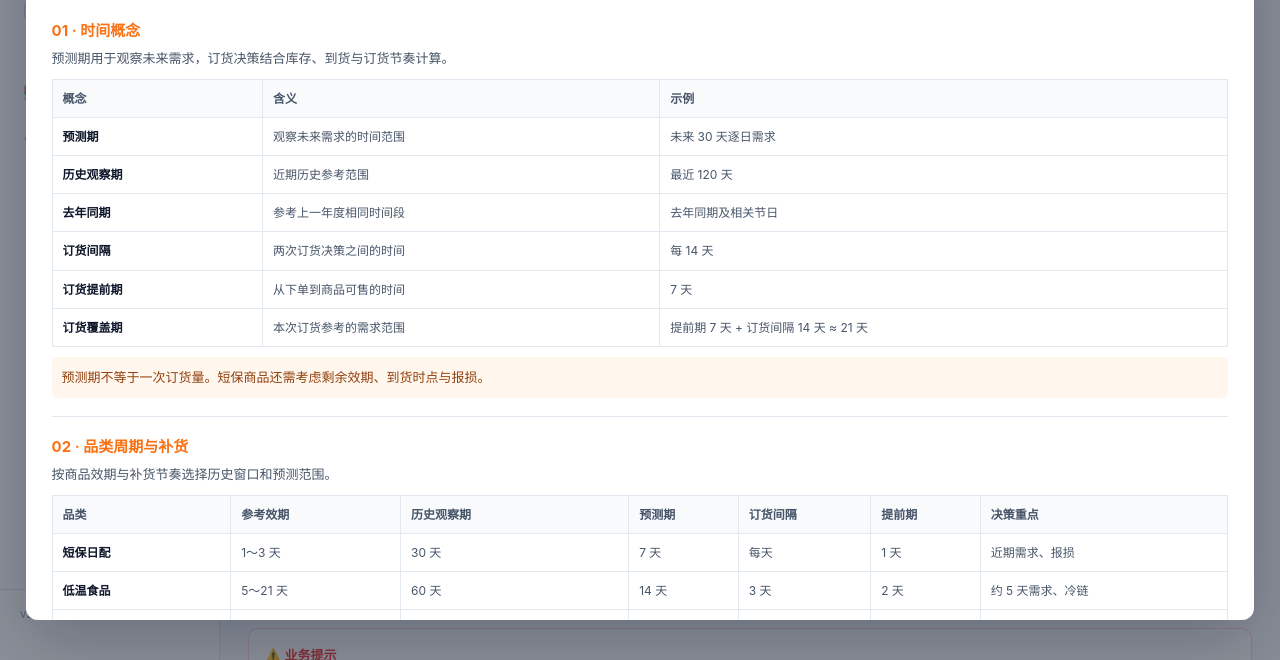
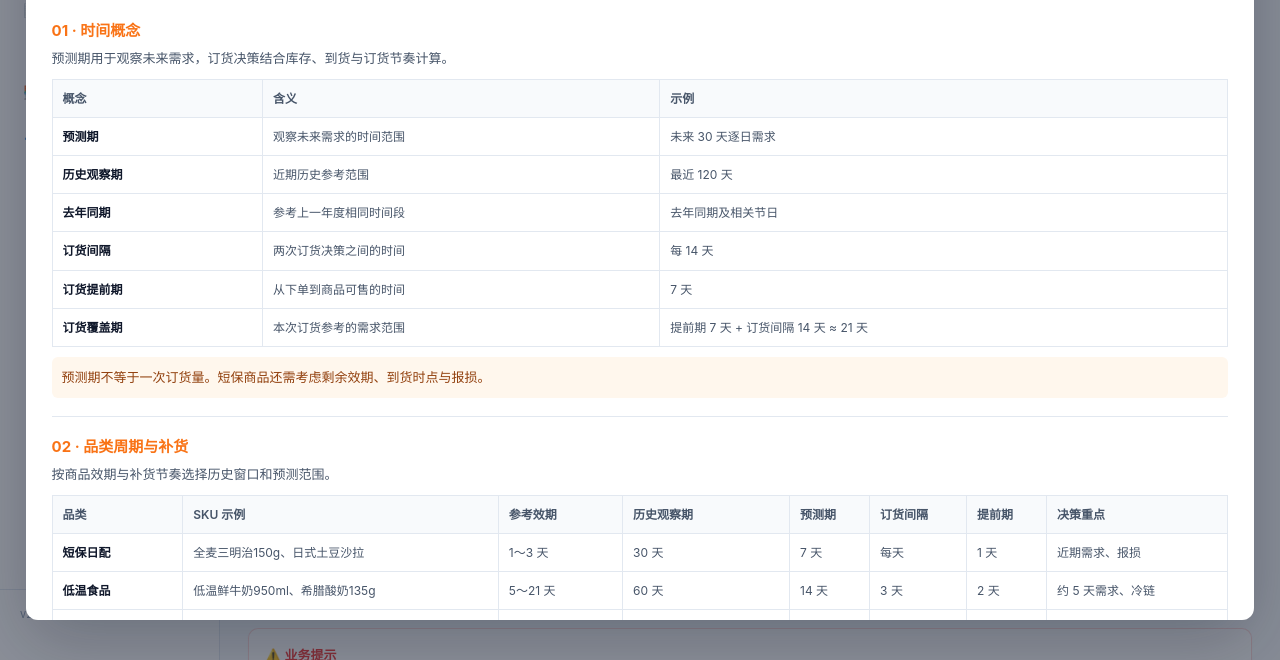
Before and after one commit to zengweiyi1223/yummy-snack-forecast-demo, a plain HTML site: page index.html in a window 1280 px wide. Both pictures are taken after a click on the button "查看预测策略说明". Shown: the part 140-800 px from the top of the page. Drawn offline with Linux system fonts and the light colour scheme.

Commit message:
Show SKU examples in category strategy

```diff
--- a/index.html
+++ b/index.html
@@ -264,8 +264,8 @@ tr:hover td{background:rgba(0,0,0,.02)}
     <section><h3>01 · 时间概念</h3><p>预测期用于观察未来需求，订货决策结合库存、到货与订货节奏计算。</p><div class="strategy-table"><table><thead><tr><th>概念</th><th>含义</th><th>示例</th></tr></thead><tbody>
       <tr><td>预测期</td><td>观察未来需求的时间范围</td><td>未来 30 天逐日需求</td></tr><tr><td>历史观察期</td><td>近期历史参考范围</td><td>最近 120 天</td></tr><tr><td>去年同期</td><td>参考上一年度相同时间段</td><td>去年同期及相关节日</td></tr><tr><td>订货间隔</td><td>两次订货决策之间的时间</td><td>每 14 天</td></tr><tr><td>订货提前期</td><td>从下单到商品可售的时间</td><td>7 天</td></tr><tr><td>订货覆盖期</td><td>本次订货参考的需求范围</td><td>提前期 7 天 + 订货间隔 14 天 ≈ 21 天</td></tr>
     </tbody></table></div><p class="strategy-callout">预测期不等于一次订货量。短保商品还需考虑剩余效期、到货时点与报损。</p></section>
-    <section><h3>02 · 品类周期与补货</h3><p>按商品效期与补货节奏选择历史窗口和预测范围。</p><div class="strategy-table"><table><thead><tr><th>品类</th><th>参考效期</th><th>历史观察期</th><th>预测期</th><th>订货间隔</th><th>提前期</th><th>决策重点</th></tr></thead><tbody>
-      <tr><td>短保日配</td><td>1～3 天</td><td>30 天</td><td>7 天</td><td>每天</td><td>1 天</td><td>近期需求、报损</td></tr><tr><td>低温食品</td><td>5～21 天</td><td>60 天</td><td>14 天</td><td>3 天</td><td>2 天</td><td>约 5 天需求、冷链</td></tr><tr><td>常规食品</td><td>21 天以上</td><td>90 天 + 去年同期</td><td>30 天</td><td>7 天</td><td>3 天</td><td>约 10 天需求</td></tr><tr><td>节日限定食品</td><td>按 SKU 管理</td><td>90 天 + 去年同期</td><td>30 天</td><td>7 天</td><td>3 天</td><td>节前备货、节后退场</td></tr><tr><td>日用百货</td><td>约 2～5 年</td><td>120 天 + 去年同期</td><td>30 天</td><td>14 天</td><td>7 天</td><td>约 21 天需求</td></tr><tr><td>美妆个护</td><td>约 2～3 年</td><td>120 天 + 去年同期</td><td>30 天</td><td>14 天</td><td>7 天</td><td>约 21 天需求</td></tr><tr><td>文具小百</td><td>约 3～10 年</td><td>120 天 + 去年同期</td><td>30 天</td><td>14 天</td><td>7 天</td><td>约 21 天需求</td></tr>
+    <section><h3>02 · 品类周期与补货</h3><p>按商品效期与补货节奏选择历史窗口和预测范围。</p><div class="strategy-table"><table><thead><tr><th>品类</th><th>SKU 示例</th><th>参考效期</th><th>历史观察期</th><th>预测期</th><th>订货间隔</th><th>提前期</th><th>决策重点</th></tr></thead><tbody>
+      <tr><td>短保日配</td><td>全麦三明治150g、日式土豆沙拉</td><td>1～3 天</td><td>30 天</td><td>7 天</td><td>每天</td><td>1 天</td><td>近期需求、报损</td></tr><tr><td>低温食品</td><td>低温鲜牛奶950ml、希腊酸奶135g</td><td>5～21 天</td><td>60 天</td><td>14 天</td><td>3 天</td><td>2 天</td><td>约 5 天需求、冷链</td></tr><tr><td>常规食品</td><td>醇悦冰红茶500ml、有鸣严选薯片原味</td><td>21 天以上</td><td>90 天 + 去年同期</td><td>30 天</td><td>7 天</td><td>3 天</td><td>约 10 天需求</td></tr><tr><td>节日限定食品</td><td>中秋限定月饼礼盒</td><td>按 SKU 管理</td><td>90 天 + 去年同期</td><td>30 天</td><td>7 天</td><td>3 天</td><td>节前备货、节后退场</td></tr><tr><td>日用百货</td><td>维达超韧抽纸、稳健医疗口罩10只</td><td>约 2～5 年</td><td>120 天 + 去年同期</td><td>30 天</td><td>14 天</td><td>7 天</td><td>约 21 天需求</td></tr><tr><td>美妆个护</td><td>云南白药牙膏、欧莱雅洗面奶小样</td><td>约 2～3 年</td><td>120 天 + 去年同期</td><td>30 天</td><td>14 天</td><td>7 天</td><td>约 21 天需求</td></tr><tr><td>文具小百</td><td>晨光中性笔0.5mm、南孚5号电池4粒</td><td>约 3～10 年</td><td>120 天 + 去年同期</td><td>30 天</td><td>14 天</td><td>7 天</td><td>约 21 天需求</td></tr>
     </tbody></table></div><p class="strategy-callout">效期以商品标识及具体 SKU 为准；预测范围和本次订货覆盖期分别管理。</p></section>
     <section><h3>03 · 需求影响因素</h3><p>基线需求结合周内变化、季节、节庆及商品生命周期；促销、缺货及效期是后续可接入的决策因素。</p><div class="strategy-table"><table><thead><tr><th>因素</th><th>短保日配</th><th>低温食品</th><th>常规食品</th><th>节日限定食品</th><th>日用百货</th><th>美妆个护</th><th>文具小百</th></tr></thead><tbody>
       <tr><td>基线</td><td>SES</td><td>SES</td><td>SES + 同期参考</td><td>节日周期基线</td><td>SMA + 同期参考</td><td>SMA + 同期参考</td><td>SMA + 同期参考</td></tr><tr><td>周内</td><td>工作日偏高</td><td>周末偏高</td><td>周末偏高</td><td>周末偏高</td><td>不设置</td><td>不设置</td><td>不设置</td></tr><tr><td>季节</td><td>开学季、暑假</td><td>夏季</td><td>按商品细分</td><td>节日销售窗口</td><td>同期参考</td><td>同期参考</td><td>开学季、同期参考</td></tr><tr><td>节庆</td><td>节日客流</td><td>节日采购</td><td>节日采购</td><td>节前上升、节后回落</td><td>节日因素</td><td>节日因素</td><td>节日因素</td></tr><tr><td>促销活动</td><td>短期促销</td><td>组合促销</td><td>折扣活动</td><td>节前活动</td><td>集中采购</td><td>新品推广</td><td>开学促销</td></tr><tr><td>库存与缺货</td><td>缺货识别</td><td>库存与临期</td><td>区分缺货与需求下降</td><td>节前供货</td><td>低销量与缺货</td><td>低销量与缺货</td><td>活动前供货</td></tr><tr><td>业务决策</td><td>效期与报损</td><td>冷链与临期</td><td>库存周转</td><td>上市、销售与退场</td><td>库存占用</td><td>商品差异</td><td>开学季供货</td></tr>
```
